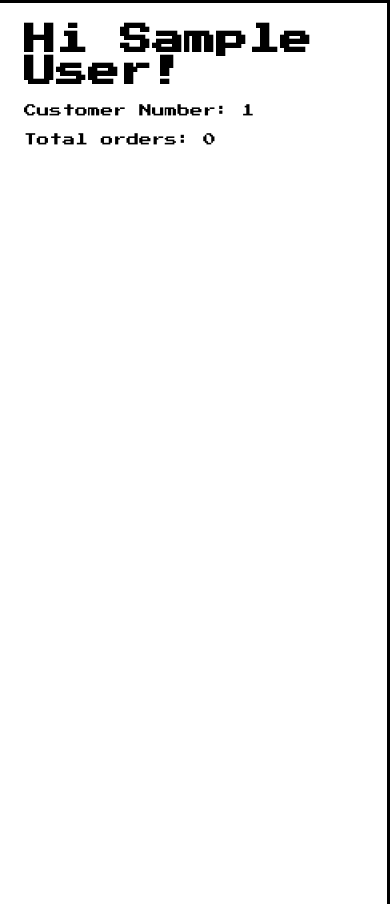
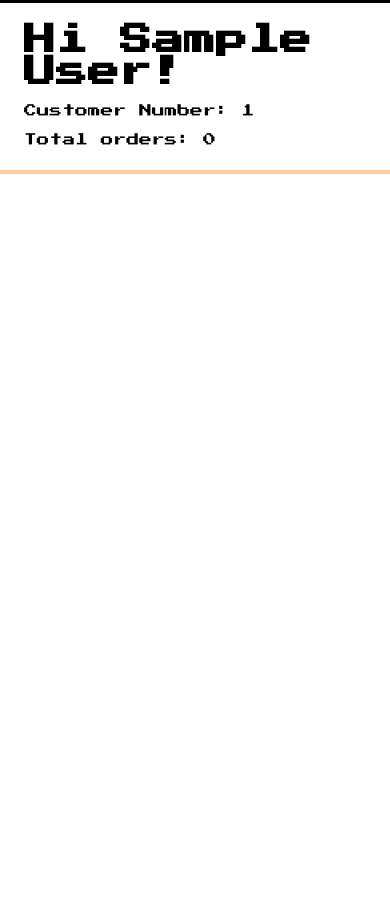
Before and after one commit to LukeBlunden/cspizza_flask_postgresql, a Flask app: page /profile in a window 390 px wide. Shown: the part 64-968 px from the top of the page. Run offline with Flask 2, Linux system fonts and the light colour scheme; the visitor is signed in with stand-in values (Sample User, id 1); data comes from the database, SQL or seed files in the repository; data that the repository does not hold is empty; some web fonts are replaced.

Commit message:
made profile responsive and fixed dropdown button bug

```diff
--- a/static/css/style.css
+++ b/static/css/style.css
@@ -461,21 +461,6 @@ html {
   }
 }
 
-/* .dropdown-content {
-  display: none;
-  flex-direction: column;
-  align-items: center;
-  position: absolute;
-  top: 100%;
-  right: 0;
-  padding-top: 4px;
-  background-color: white;
-  z-index: 1000;
-  width: auto;
-  height: auto;
-  border: 2px solid black;
-} */
-
 /* Profile past orders */
 .order-table {
   grid-column: 2 / 3;
@@ -522,6 +507,7 @@ html {
 .profile-bar {
   position: fixed;
   height: 100%;
+  max-width: 100%;
   border-right: 3px solid black;
   padding: 3rem;
   box-shadow: 1rem 0.3rem 0 var(--primary-orange);
@@ -534,6 +520,32 @@ html {
 .profile-info {
   font-size: 1.6rem;
   margin-top: 2rem;
+}
+
+@media only screen and (max-width: 1100px) {
+  .order-table {
+    margin-right: 4rem;
+  }
+}
+
+@media only screen and (max-width: 900px) {
+  .profile {
+    grid-template-columns: 1fr;
+  }
+
+  .profile-bar {
+    position: initial;
+    height: auto;
+    border-right: none;
+    box-shadow: 0rem .5rem 0 var(--primary-orange);
+  }
+
+  .order-table {
+    grid-column: 1 / 2;
+    margin: 2rem auto;
+    width: 90%;
+    max-width: none;
+  }
 }
 
 .hero-container {
--- a/static/scripts/events.js
+++ b/static/scripts/events.js
@@ -103,14 +103,20 @@ for (let label of checkBoxLabels) {
   label.addEventListener("click", checkBoxHandler);
 }
 
-document.querySelector(".dropdown-button").addEventListener("click", () => {
+const dropdownButton = document.querySelector(".dropdown-button");
+if (dropdownButton) {
+  dropdownButton.addEventListener("click", () => {
     const content = document.querySelector(".dropdown-content");
     content.style.display === "none" || !content.style.display ? content.style.display = "flex" : content.style.display = "none";
   })
+}
 
-document.querySelector(".cart-dropdown-button").addEventListener("click", (e) => {
+const cartDropdownButton = document.querySelector(".cart-dropdown-button");
+if (cartDropdownButton) {
+  cartDropdownButton.addEventListener("click", (e) => {
     const button = e.target;
     button.src === `${window.location.protocol}//${window.location.host}/static/assets/pizza.png` ? button.src = `${window.location.protocol}//${window.location.host}/static/assets/pizzaopen.png` : button.src = `${window.location.protocol}//${window.location.host}/static/assets/pizza.png`;
     const cartContent = document.querySelector("#cart-container");
     cartContent.style.display === "none" || !cartContent.style.display ? cartContent.style.display = "block" : cartContent.style.display = "none";
   })
+}
```
Lines whose indentation alone changed are shown as unchanged.
